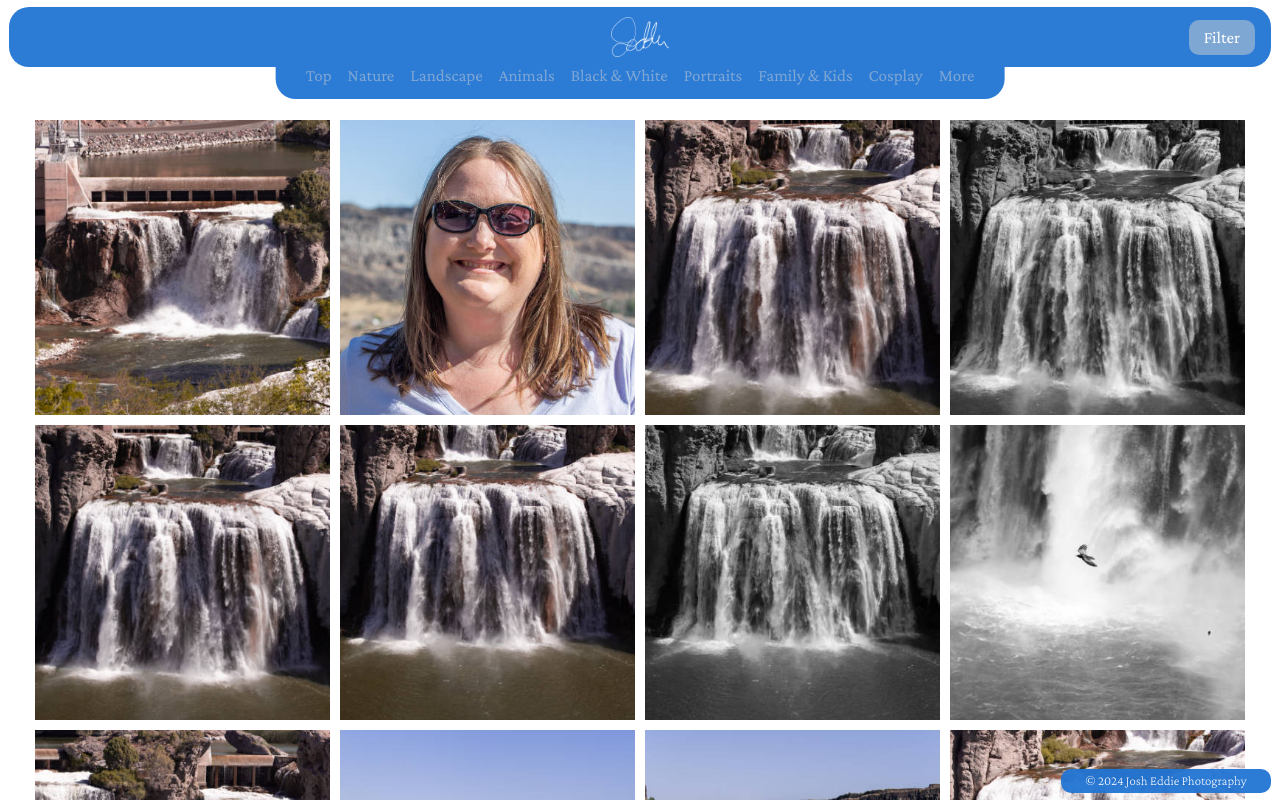
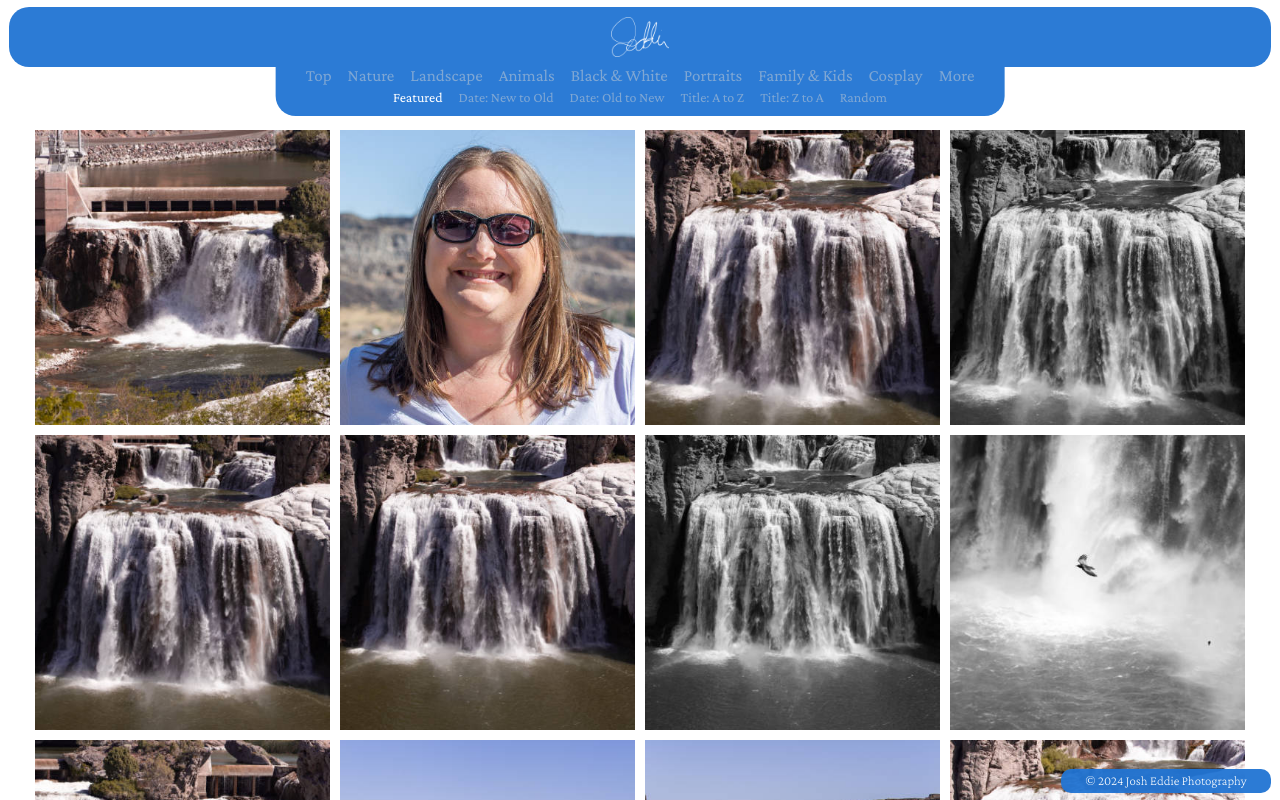
Before and after one commit to JoshEddie/photos_josheddie_com, a React (Create React App) app: page /photos/Idaho in a window 1280 px wide. Shown: the top 800 px of the page. Built offline with nearby package versions, Linux system fonts and the light colour scheme.

Commit message:
sort nav test 1

```diff
--- a/src/components/ImageBrowserNav.js
+++ b/src/components/ImageBrowserNav.js
@@ -33,9 +33,9 @@ export default function ImageBrowserNav({sortImages}) {
             </nav>
             )}
 
+            <SortMenu sortImages={sortImages}/>
+
         </nav>
-
-        <SortMenu sortImages={sortImages}/>
         </>
     )
 
--- a/src/css/ImageBrowser.css
+++ b/src/css/ImageBrowser.css
@@ -35,12 +35,17 @@
 
 @media screen and (min-width: 900px) {
 
+    .photoDisplay {
+        top: 125px
+    }
+
     .copyright {
         left: auto;
         right: 9px;
         bottom: 7px;
         transform: none;
     }
+
 
 }
 
--- a/src/css/ImageBrowserNav.css
+++ b/src/css/ImageBrowserNav.css
@@ -20,7 +20,7 @@
 .imageSort {
     position: fixed;
     top: 67px;
-    z-index: 1002;
+    z-index: 1000;
     left: 9px;
     right: 9px;
     line-height: 0;
@@ -153,17 +153,33 @@
         right: auto;
     }
 
+    .filterButton {
+        display: none;
+    }
+
+    .sortMenu {
+        position: static;
+        transform: translate(0, 0);
+        margin: 0 auto;
+        display: block;
+        background-color: transparent;
+        padding: 0;
+        width: auto;
+    }
+
+    .sortButton {
+        display: inline-block;
+        font-size: 14px;
+        padding-bottom: 0;
+    }
+
     .header {
         border-radius: 20px;
     }
 
 }
 
-@media screen and (min-width: 1400px) {
-
-    .filterButton {
-        display: none;
-    }
+/* @media screen and (min-width: 1400px) {
 
     .sortMenu {
         top: 15px;
@@ -180,7 +196,7 @@
         display: inline-block;
     }
 
-}
+} */
 
 @media screen and (min-width: 1700px) {
 
@@ -193,6 +209,23 @@
         left: 9px;
         background-color: transparent;
         transform: none;
+    }
+
+    .sortMenu {
+        position: fixed;
+        top: 28px;
+        right: 22px;
+        left: auto;
+        bottom: auto;
+        transform: none;
+        width: auto;
+        background-color: transparent;
+        display: block;
+    }
+
+    .sortButton {
+        display: inline-block;
+        font-size: 17px;
     }
 
 }
```
